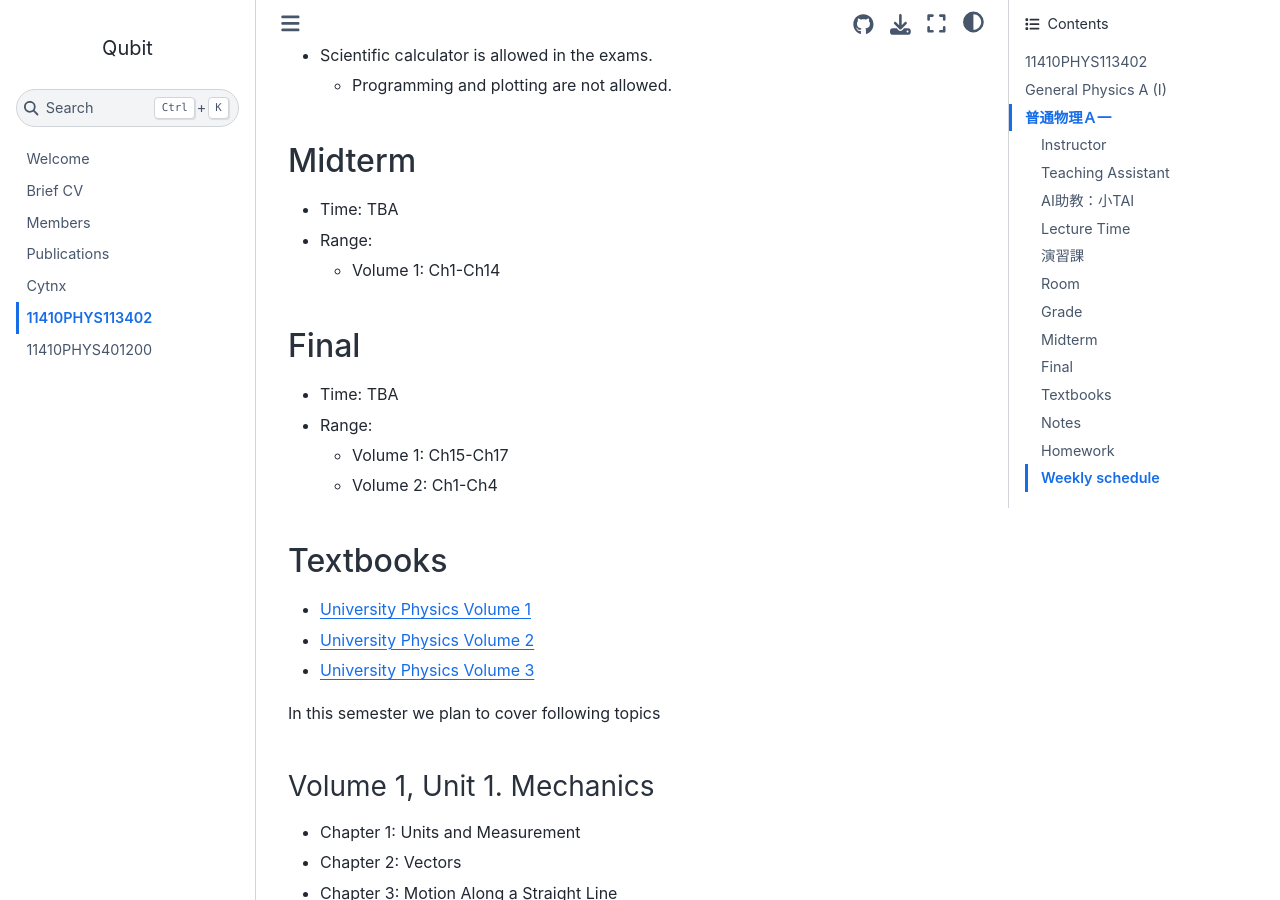
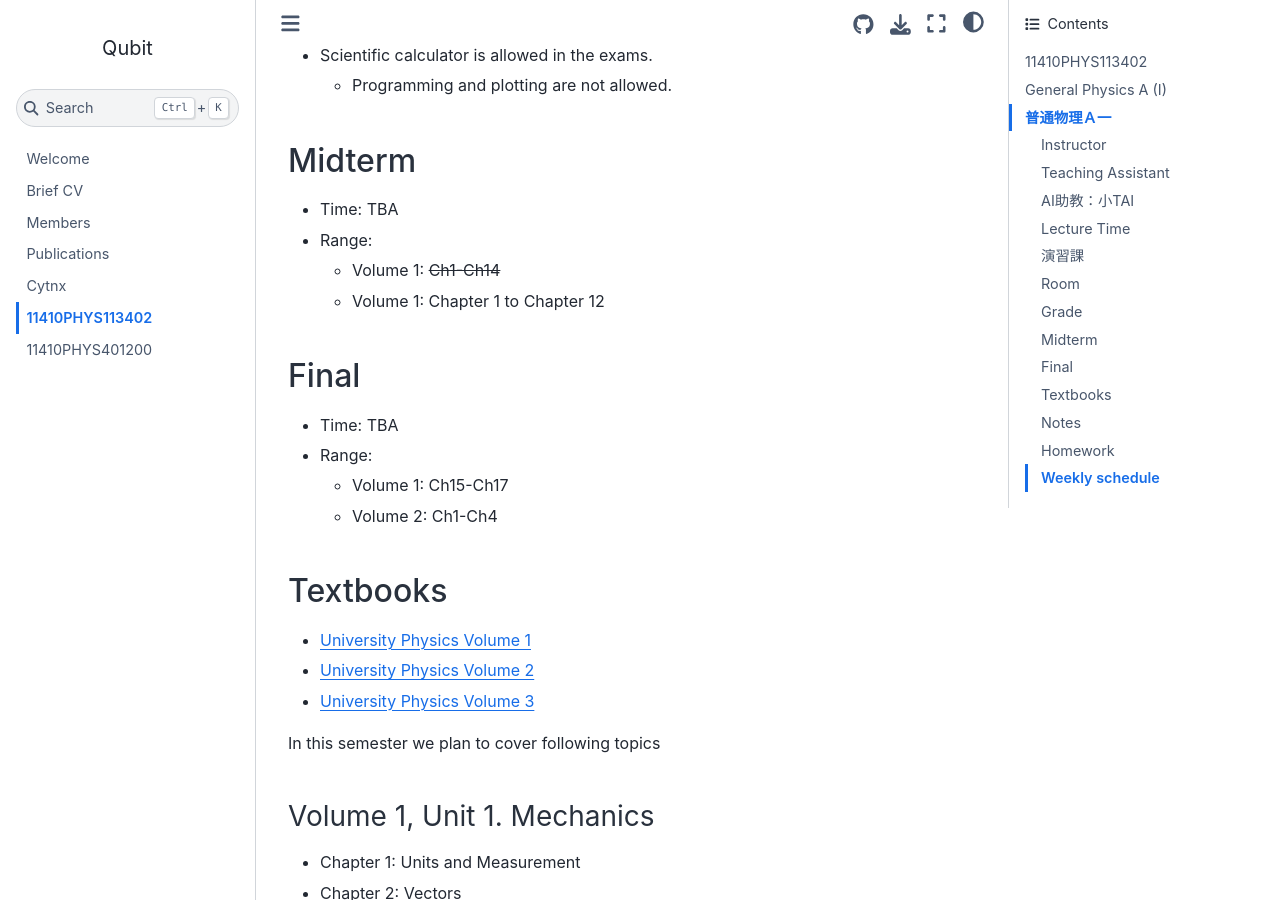
Before and after one commit to pcchen/pcchen.github.io, a Jupyter Book: the page built from teaching/11410PHYS113402.md, in a window 1280 px wide and 900 px high, scrolled down 1195 px. Built offline with Jupyter Book 1.0.4 settings and Sphinx 7.4.7 and the Sphinx Book theme 1.1.4, drawn with Linux system fonts in a browser that asks for light colours.

Commit message:
update midterm range

```diff
--- a/teaching/11410PHYS113402.md
+++ b/teaching/11410PHYS113402.md
@@ -32,7 +32,8 @@ https://sci-tai.vm.nthu.edu.tw/signin
 ## Midterm
 * Time: TBA
 * Range:
-  * Volume 1: Ch1-Ch14
+  * Volume 1: <s>Ch1-Ch14</s>
+  * Volume 1: Chapter 1 to Chapter 12
 
 ## Final
 * Time: TBA
```
